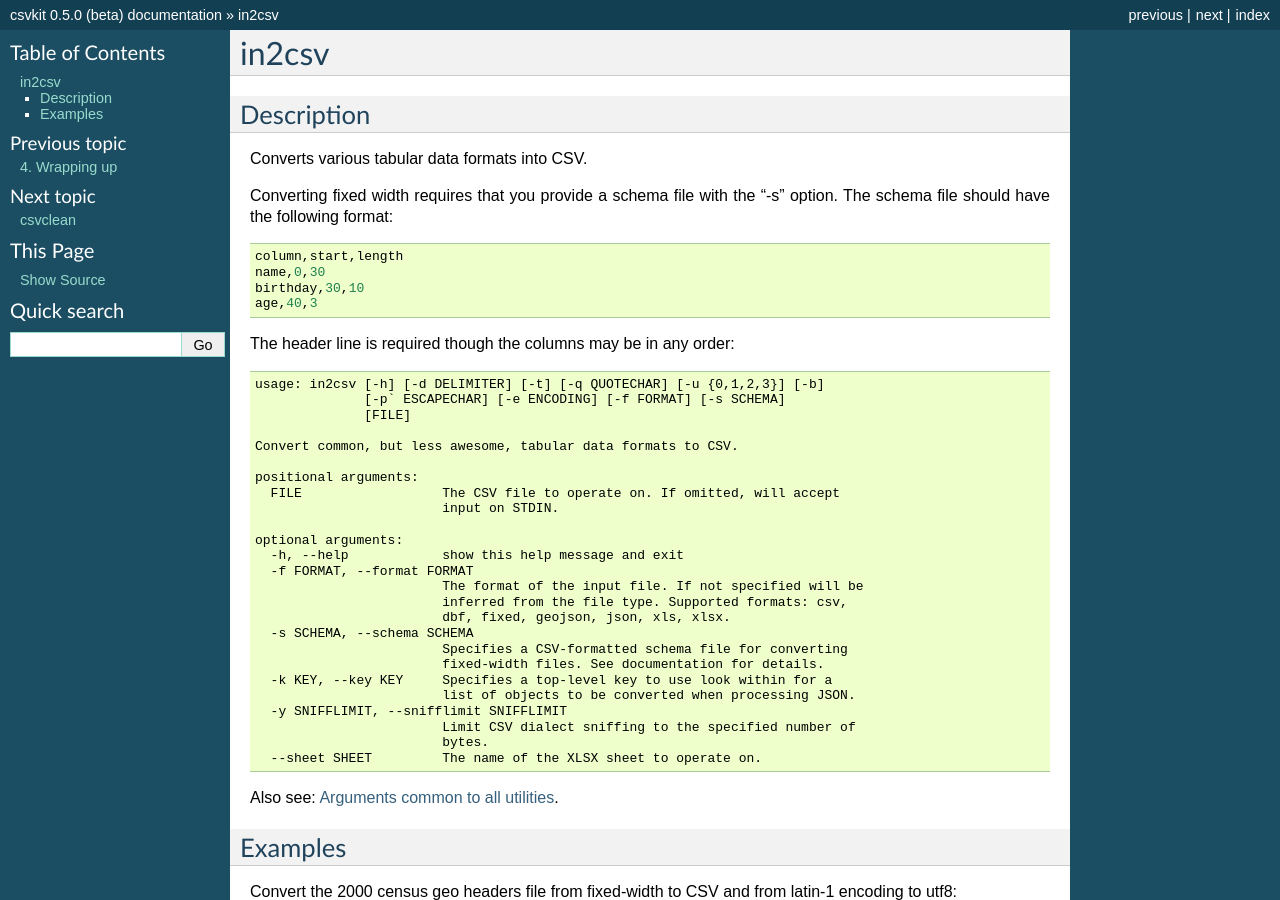
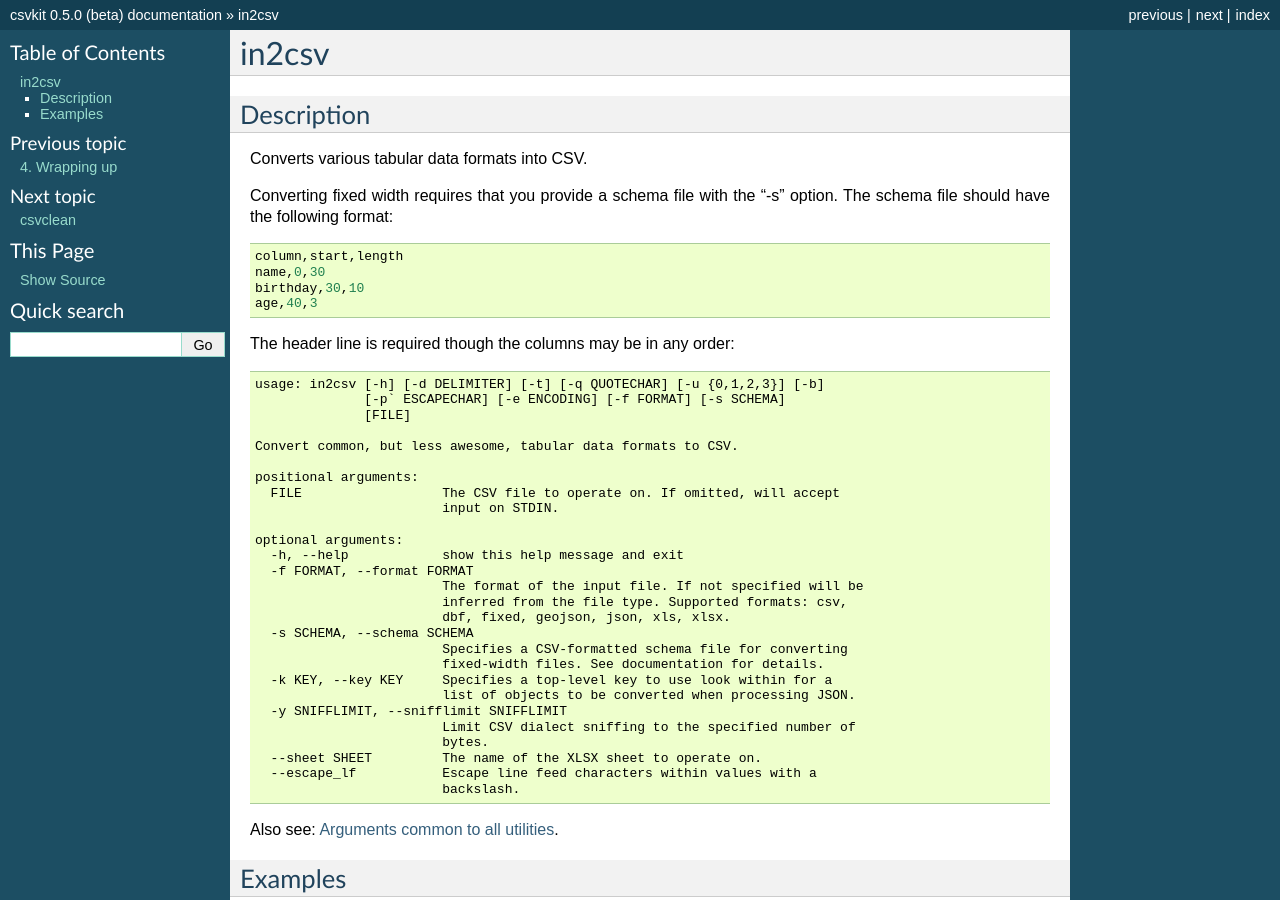
Before and after one commit to wireservice/csvkit, a Sphinx documentation site: the page built from docs/scripts/in2csv.rst, in a window 1280 px wide and 900 px high. Built offline with Sphinx 7.4.7, drawn with Linux system fonts in a browser that asks for light colours.

Commit message:
document escape_lf option for in2csv

```diff
--- a/docs/scripts/in2csv.rst
+++ b/docs/scripts/in2csv.rst
@@ -41,6 +41,8 @@ The header line is required though the columns may be in any order::
                             Limit CSV dialect sniffing to the specified number of
                             bytes.
       --sheet SHEET         The name of the XLSX sheet to operate on.
+      --escape_lf           Escape line feed characters within values with a
+                            backslash.
 
 Also see: :doc:`common_arguments`.
 
```
